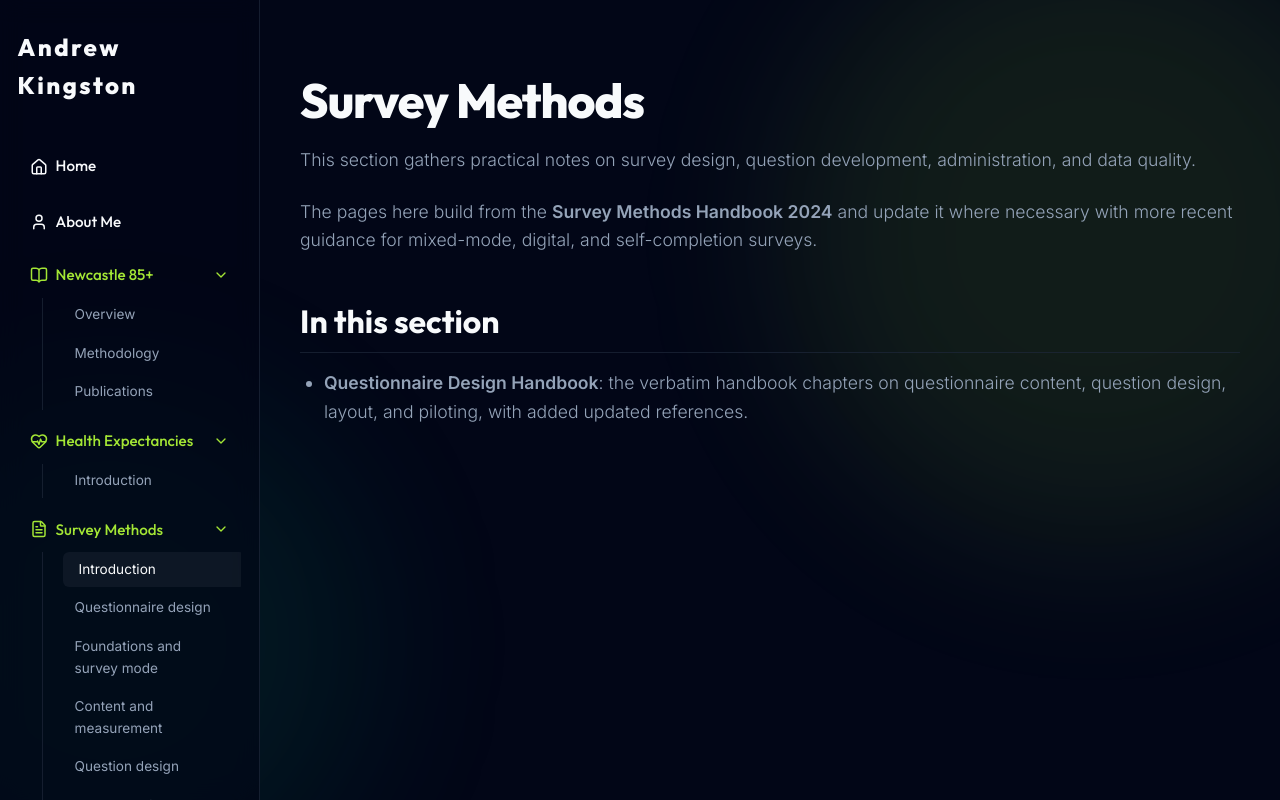
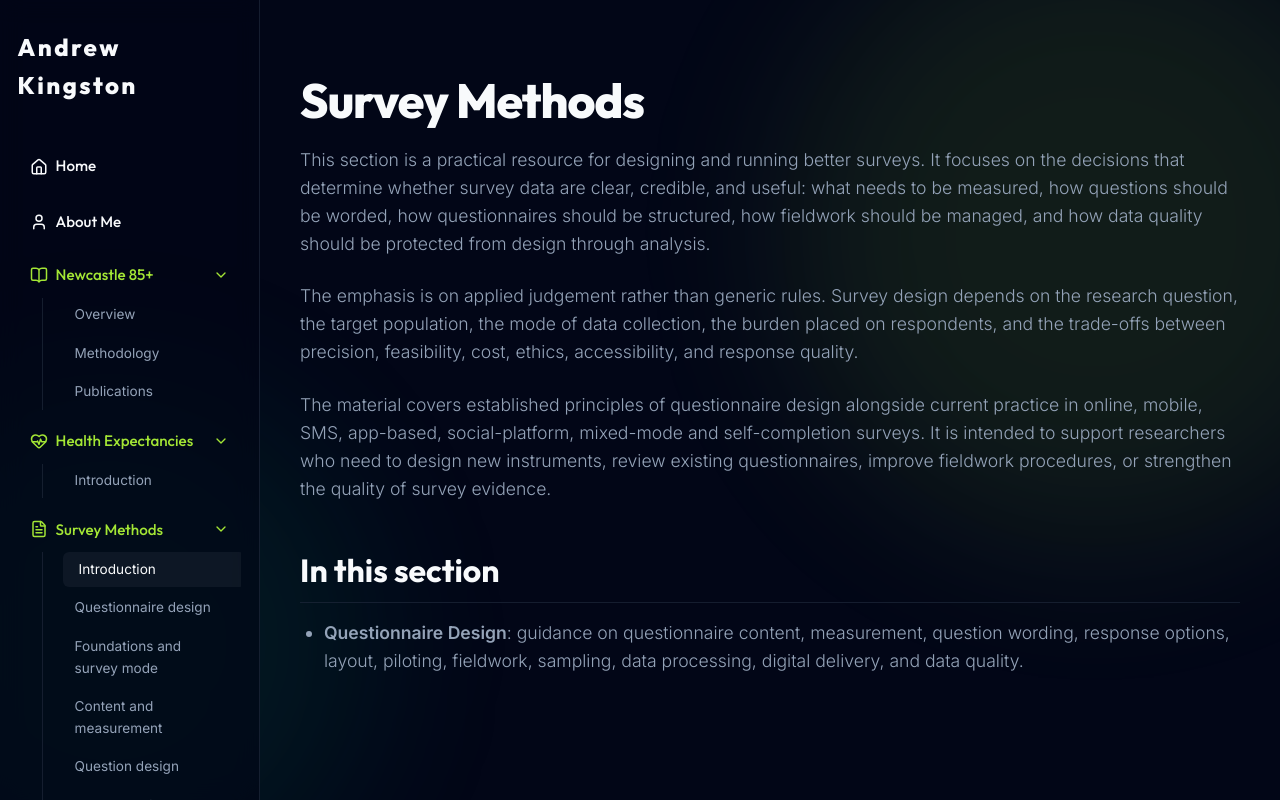
Before and after one commit to akalysis/nuteacher, a Next.js app: page /survey-methods in a window 1280 px wide. Built offline with nearby package versions, Linux system fonts and the light colour scheme.

Commit message:
Rewrite survey methods introduction

```diff
--- a/src/app/survey-methods/page.mdx
+++ b/src/app/survey-methods/page.mdx
@@ -1,9 +1,11 @@
 # Survey Methods
 
-This section gathers practical notes on survey design, question development, administration, and data quality.
+This section is a practical resource for designing and running better surveys. It focuses on the decisions that determine whether survey data are clear, credible, and useful: what needs to be measured, how questions should be worded, how questionnaires should be structured, how fieldwork should be managed, and how data quality should be protected from design through analysis.
 
-The pages here build from the **Survey Methods Handbook 2024** and update it where necessary with more recent guidance for mixed-mode, digital, and self-completion surveys.
+The emphasis is on applied judgement rather than generic rules. Survey design depends on the research question, the target population, the mode of data collection, the burden placed on respondents, and the trade-offs between precision, feasibility, cost, ethics, accessibility, and response quality.
+
+The material covers established principles of questionnaire design alongside current practice in online, mobile, SMS, app-based, social-platform, mixed-mode and self-completion surveys. It is intended to support researchers who need to design new instruments, review existing questionnaires, improve fieldwork procedures, or strengthen the quality of survey evidence.
 
 ## In this section
 
-* **Questionnaire Design Handbook**: the verbatim handbook chapters on questionnaire content, question design, layout, and piloting, with added updated references.
+* **Questionnaire Design**: guidance on questionnaire content, measurement, question wording, response options, layout, piloting, fieldwork, sampling, data processing, digital delivery, and data quality.
```
